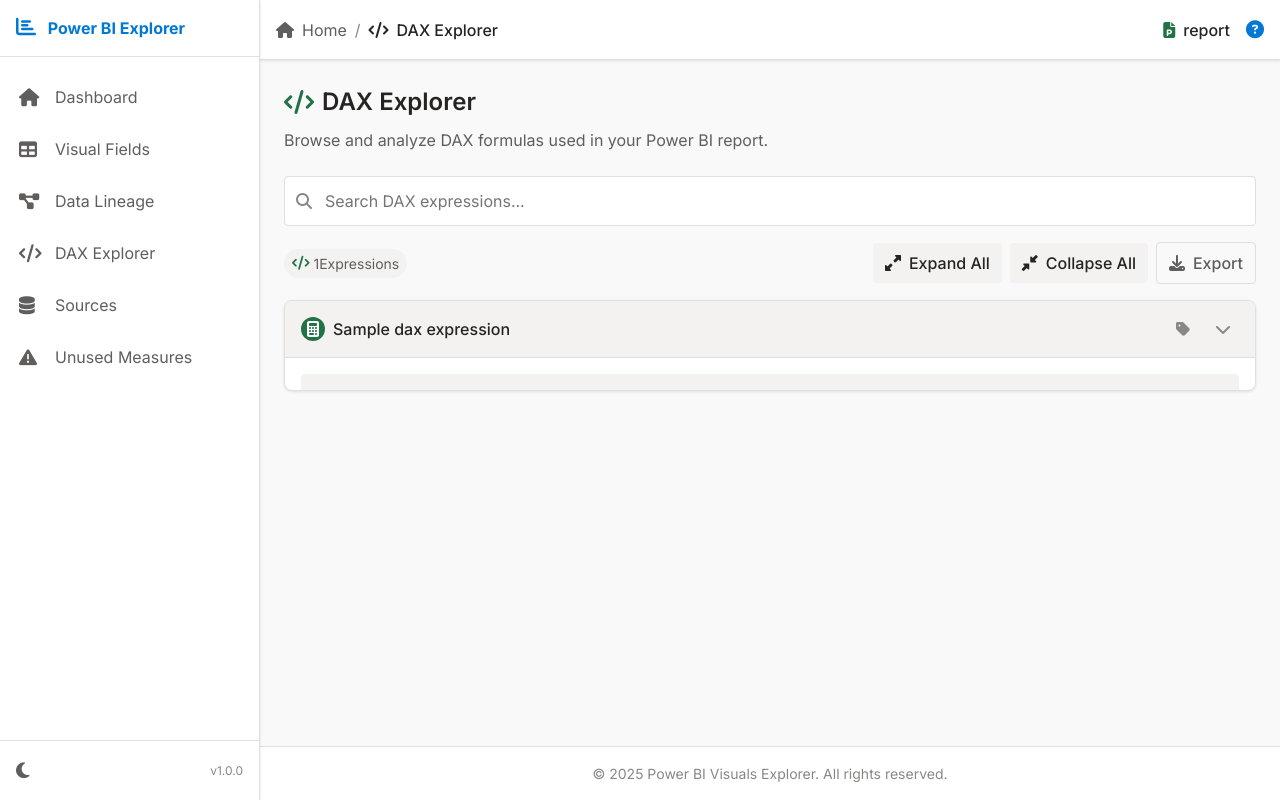
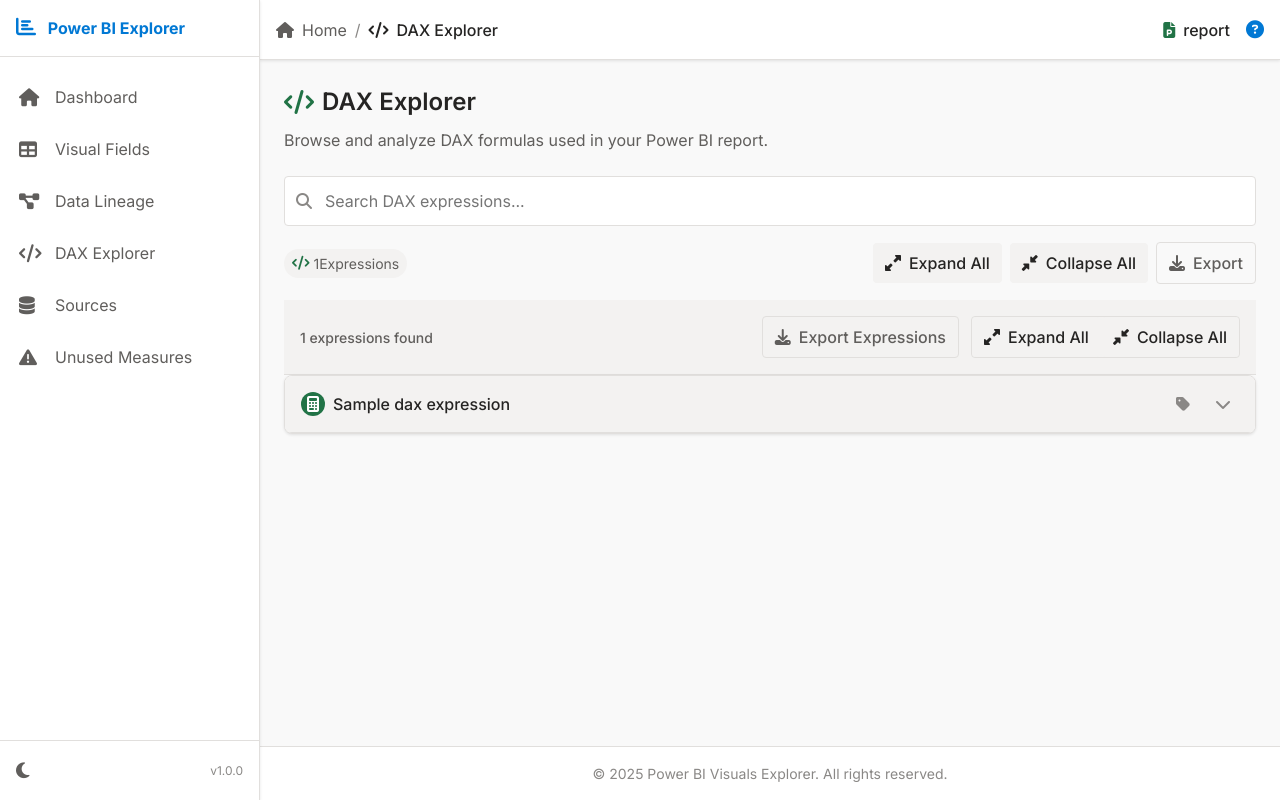
Before and after one commit to plagiagia/PowerBI_AnalysisTool, a Flask app: template templates/dax_expressions.html in a window 1280 px wide. Run offline with Flask 3, Linux system fonts and the light colour scheme; the template is opened without the code that fills it: most values are stand-ins (such as "Sample title", 1, 10 or a date in 2020); some libraries are stand-ins or nearby versions.

Commit message:
Enhance DAX expressions page with improved layout and functionality; add export and expand/collapse features for better user experience

```diff
--- a/templates/dax_expressions.html
+++ b/templates/dax_expressions.html
@@ -56,25 +56,40 @@
 </div>
 
 <!-- DAX Expressions List -->
-<div class="dax-container">
-  <!-- Loading state -->
-  <div id="daxLoading" class="dax-loading" style="display: none">
-    <div class="loading-spinner"></div>
-    <div class="loading-text">Loading expressions...</div>
+<div id="queriesContainer" class="queries-section">
+  <div class="table-toolbar">
+    <div class="table-info">
+      <div class="results-count">
+        <span id="expressionCount">{{ dax_expressions|length }}</span> expressions found
+      </div>
+    </div>
+    <div class="table-actions">
+      <button id="exportDax" class="action-button outline">
+        <i class="fas fa-download"></i> Export Expressions
+      </button>
+      <div class="view-toggle">
+        <button id="expandAll" class="action-button secondary">
+          <i class="fas fa-expand-alt"></i> Expand All
+        </button>
+        <button id="collapseAll" class="action-button secondary">
+          <i class="fas fa-compress-alt"></i> Collapse All
+        </button>
+      </div>
+    </div>
   </div>
 
-  <!-- DAX expressions list -->
-  <div id="daxList" class="dax-list">
+  <!-- DAX Expressions List -->
+  <div id="daxList" class="queries-list">
     {% for label, expression in dax_expressions %}
-    <div class="dax-item" data-measure="{{ label }}">
-      <div class="dax-item-header">
-        <div class="dax-info">
-          <h3 class="dax-name">
+    <div class="query-item" data-measure="{{ label }}">
+      <div class="query-item-header">
+        <div class="query-info">
+          <h3 class="query-name">
             <span class="measure-icon"><i class="fas fa-calculator"></i></span>
             {{ label }}
           </h3>
         </div>
-        <div class="dax-actions">
+        <div class="query-actions">
           <button class="icon-button copy-name" title="Copy measure name" data-copy="{{ label }}">
             <i class="fas fa-tag"></i>
           </button>
@@ -83,8 +98,7 @@
           </button>
         </div>
       </div>
-
-      <div class="dax-item-content">
+      <div class="query-item-content">
         <div class="code-container">
           <pre><code class="language-dax">{{ expression }}</code></pre>
           <button class="copy-button" onclick="copyToClipboard(this)">
@@ -186,6 +200,19 @@
       }, 2000);
     }
 
+    function toggleItem(item, button) {
+      const isExpanded = item.classList.toggle("expanded");
+
+      // Update button icon
+      if (button) {
+        button.innerHTML = isExpanded
+          ? '<i class="fas fa-chevron-up"></i>'
+          : '<i class="fas fa-chevron-down"></i>';
+
+        button.setAttribute("title", isExpanded ? "Collapse" : "Expand");
+      }
+    }
+
     // Set up event listeners
     setupEventListeners();
 
@@ -285,30 +312,30 @@
       // Toggle expand buttons
       document.querySelectorAll(".toggle-expand").forEach((button) => {
         button.addEventListener("click", function () {
-          const daxItem = this.closest(".dax-item");
-          toggleDaxItem(daxItem, this);
+          const item = this.closest(".query-item");
+          toggleItem(item, this);
         });
       });
 
       // Expand All button
-      if (expandAll) {
-        expandAll.addEventListener("click", function () {
-          daxItems.forEach((item) => {
+      if (document.getElementById("expandAll")) {
+        document.getElementById("expandAll").addEventListener("click", function () {
+          document.querySelectorAll(".query-item").forEach(item => {
             const button = item.querySelector(".toggle-expand");
             if (!item.classList.contains("expanded")) {
-              toggleDaxItem(item, button);
+              toggleItem(item, button);
             }
           });
         });
       }
 
       // Collapse All button
-      if (collapseAll) {
-        collapseAll.addEventListener("click", function () {
-          daxItems.forEach((item) => {
+      if (document.getElementById("collapseAll")) {
+        document.getElementById("collapseAll").addEventListener("click", function () {
+          document.querySelectorAll(".query-item").forEach(item => {
             const button = item.querySelector(".toggle-expand");
             if (item.classList.contains("expanded")) {
-              toggleDaxItem(item, button);
+              toggleItem(item, button);
             }
           });
         });
@@ -518,4 +545,82 @@
     }
   });
 </script>
+
+<style>
+  /* Query Items styling for DAX explorer (copied from source explorer) */
+  .queries-list {
+    display: flex;
+    flex-direction: column;
+    gap: var(--space-4);
+    margin-bottom: var(--space-6);
+  }
+
+  .query-item {
+    background-color: var(--bg-primary);
+    border-radius: var(--radius-lg);
+    border: 1px solid var(--border);
+    box-shadow: var(--shadow-sm);
+    overflow: hidden;
+    transition: transform var(--transition-fast), box-shadow var(--transition-fast);
+  }
+
+  .query-item:hover {
+    box-shadow: var(--shadow-sm);
+    border-color: var(--primary);
+  }
+
+  .query-item-header {
+    display: flex;
+    justify-content: space-between;
+    align-items: center;
+    padding: var(--space-3) var(--space-4);
+    background-color: var(--bg-tertiary);
+    border-bottom: 1px solid var(--border);
+  }
+
+  .query-info {
+    flex: 1;
+    min-width: 0;
+  }
+
+  .query-name {
+    margin: 0;
+    font-size: var(--font-size-md);
+    font-weight: var(--font-weight-medium);
+    color: var(--text-primary);
+    display: flex;
+    align-items: center;
+    white-space: nowrap;
+    overflow: hidden;
+    text-overflow: ellipsis;
+  }
+
+  .measure-icon {
+    display: inline-flex;
+    align-items: center;
+    justify-content: center;
+    width: 24px;
+    height: 24px;
+    border-radius: 50%;
+    background-color: var(--primary);
+    color: white;
+    margin-right: var(--space-2);
+  }
+
+  .query-actions {
+    display: flex;
+    gap: var(--space-2);
+  }
+
+  .query-item-content {
+    max-height: 0;
+    overflow: hidden;
+    transition: max-height var(--transition-normal), padding var(--transition-normal);
+  }
+
+  .query-item.expanded .query-item-content {
+    max-height: 2000px;
+    padding: var(--space-4);
+  }
+</style>
 {% endblock %}
```
